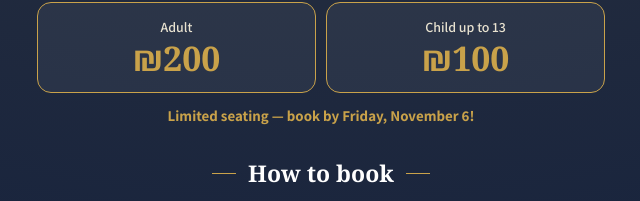
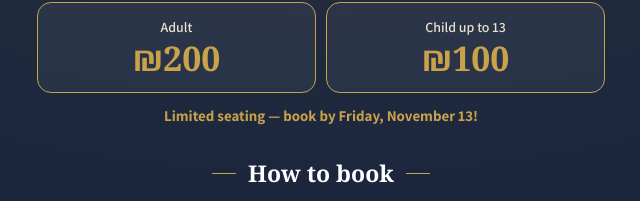
Before and after one commit to GregRac/chabbat-yad, a plain HTML site: page index.html in a window 1280 px wide. Shown: the part 1015-1216 px from the top of the page, 319-959 px from the left. Drawn offline with Linux system fonts and the light colour scheme; no server answers; a web font is replaced by a local one.

Commit message:
Inscriptions rouvertes jusqu'au vendredi 13 novembre
Co-Authored-By: Claude Opus 5.5 <noreply@anthropic.com>
Claude-Session: https://claude.ai/code/session_018vr7WJv8MfXnwaWQKR261Y

```diff
--- a/index.html
+++ b/index.html
@@ -5,10 +5,10 @@
 <meta charset="utf-8">
 <meta name="viewport" content="width=device-width, initial-scale=1">
 <title>Chabbat communautaire – 20.11</title>
-<meta name="description" content="Vendredi 20 novembre · Parachat Vayétsé · Katsin, à partir de 18h30 · en présence du Rav Elyahou. Réservation jusqu'au vendredi 6 novembre.">
+<meta name="description" content="Vendredi 20 novembre · Parachat Vayétsé · Katsin, à partir de 18h30 · en présence du Rav Elyahou. Réservation jusqu'au vendredi 13 novembre.">
 <meta property="og:type" content="website">
 <meta property="og:title" content="Chabbat communautaire · שבת קהילתית – 20.11">
-<meta property="og:description" content="Vendredi 20 novembre · Katsin, à partir de 18h30 · en présence du Rav Elyahou. Réservez jusqu'au 6 novembre.">
+<meta property="og:description" content="Vendredi 20 novembre · Katsin, à partir de 18h30 · en présence du Rav Elyahou. Réservez jusqu'au 13 novembre.">
 <meta property="og:image" content="https://gregrac.github.io/chabbat-yad/logo.jpg">
 <meta property="og:url" content="https://gregrac.github.io/chabbat-yad/">
 <link rel="icon" href="logo.jpg">
@@ -334,10 +334,10 @@ var I18N = {
     subtitle: "Une séouda de Chabbat pleine d'élévation et de joie",
     verse: "comme il est dit : « Qu'il est bon et doux pour des frères d'être ensemble ! »", withRav: "en présence du Rav Elyahou", time: "À partir de 18h30",
     cta: "Réserver mes places", parasha: "Parachat Vayétsé",
-    lblDeadline: "Réservation jusqu'au", deadline: "Vendredi 6 novembre",
+    lblDeadline: "Réservation jusqu'au", deadline: "Vendredi 13 novembre",
     secEvent: "La soirée", lblDate: "Date", lblTime: "Horaire", lblPlace: "Lieu", lblRav: "En présence de", ravName: "Rav Elyahou",
     eventText: "Une soirée pour se retrouver, chanter et honorer le Chabbat ensemble, autour d'un dîner festif.",
-    secPrices: "Tarifs", adultLbl: "Adulte", childLbl: "Enfant jusqu'à 13 ans", limited: "Places limitées — réservez jusqu'au vendredi 6 novembre !",
+    secPrices: "Tarifs", adultLbl: "Adulte", childLbl: "Enfant jusqu'à 13 ans", limited: "Places limitées — réservez jusqu'au vendredi 13 novembre !",
     secHow: "Comment réserver", step1: "Remplissez le formulaire ci-dessous.", step2: "Recevez votre lien de paiement sur WhatsApp.", step3: "Vos places sont confirmées dès réception du paiement.",
     secForm: "Réservation",
     fullBanner: "Complet pour le moment — les nouvelles demandes passent en liste d'attente.",
@@ -367,10 +367,10 @@ var I18N = {
     subtitle: "An uplifting, joyful Shabbat meal",
     verse: "as it is said: “How good and how pleasant it is for brothers to sit together!”", withRav: "with Rav Eliyahu", time: "From 6:30 pm",
     cta: "Book my seats", parasha: "Parashat Vayetze",
-    lblDeadline: "Book by", deadline: "Friday, November 6",
+    lblDeadline: "Book by", deadline: "Friday, November 13",
     secEvent: "The evening", lblDate: "Date", lblTime: "Time", lblPlace: "Venue", lblRav: "With", ravName: "Rav Eliyahu",
     eventText: "An evening to come together, sing and honor Shabbat around a festive dinner.",
-    secPrices: "Prices", adultLbl: "Adult", childLbl: "Child up to 13", limited: "Limited seating — book by Friday, November 6!",
+    secPrices: "Prices", adultLbl: "Adult", childLbl: "Child up to 13", limited: "Limited seating — book by Friday, November 13!",
     secHow: "How to book", step1: "Fill in the form below.", step2: "Receive your payment link on WhatsApp.", step3: "Your seats are confirmed once payment is received.",
     secForm: "Booking",
     fullBanner: "Currently full — new requests go on the waiting list.",
@@ -400,10 +400,10 @@ var I18N = {
     subtitle: "Una seudà di Shabbat elevata e piena di gioia",
     verse: "come è detto: «Com'è bello e dolce che i fratelli stiano insieme!»", withRav: "alla presenza di Rav Eliyahu", time: "Dalle ore 18:30",
     cta: "Prenota i miei posti", parasha: "Parashà Vayetzè",
-    lblDeadline: "Prenotazioni entro", deadline: "Venerdì 6 novembre",
+    lblDeadline: "Prenotazioni entro", deadline: "Venerdì 13 novembre",
     secEvent: "La serata", lblDate: "Data", lblTime: "Orario", lblPlace: "Luogo", lblRav: "Alla presenza di", ravName: "Rav Eliyahu",
     eventText: "Una serata per ritrovarsi, cantare e onorare lo Shabbat insieme, attorno a una cena di festa.",
-    secPrices: "Prezzi", adultLbl: "Adulti", childLbl: "Bambini fino a 13 anni", limited: "Posti limitati — prenota entro venerdì 6 novembre!",
+    secPrices: "Prezzi", adultLbl: "Adulti", childLbl: "Bambini fino a 13 anni", limited: "Posti limitati — prenota entro venerdì 13 novembre!",
     secHow: "Come prenotare", step1: "Compila il modulo qui sotto.", step2: "Ricevi il link di pagamento su WhatsApp.", step3: "I posti sono confermati al ricevimento del pagamento.",
     secForm: "Prenotazione",
     fullBanner: "Al momento è tutto esaurito — le nuove richieste vanno in lista d'attesa.",
@@ -433,10 +433,10 @@ var I18N = {
     subtitle: "סעודת שבת מרוממת ומלאת שמחה",
     verse: "כמו שנאמר ״הנה מה טוב ומה נעים שבת אחים גם יחד״", withRav: "בהשתתפות הרב אליהו", time: "החל מ־18:30",
     cta: "הזמנת מקומות", parasha: "פרשת ויצא",
-    lblDeadline: "הרשמה עד", deadline: "יום שישי, 6 בנובמבר",
+    lblDeadline: "הרשמה עד", deadline: "יום שישי, 13 בנובמבר",
     secEvent: "הערב", lblDate: "תאריך", lblTime: "שעה", lblPlace: "מקום", lblRav: "בהשתתפות", ravName: "הרב אליהו",
     eventText: "ערב של מפגש, שירה וכבוד השבת סביב סעודה חגיגית.",
-    secPrices: "מחירים", adultLbl: "מבוגר", childLbl: "ילד עד גיל 13", limited: "מספר המקומות מוגבל — הרשמה עד יום שישי, 6 בנובמבר!",
+    secPrices: "מחירים", adultLbl: "מבוגר", childLbl: "ילד עד גיל 13", limited: "מספר המקומות מוגבל — הרשמה עד יום שישי, 13 בנובמבר!",
     secHow: "איך נרשמים", step1: "ממלאים את הטופס שלמטה.", step2: "מקבלים קישור לתשלום בוואטסאפ.", step3: "המקומות מאושרים עם קבלת התשלום.",
     secForm: "הרשמה",
     fullBanner: "האירוע מלא כרגע — בקשות חדשות נכנסות לרשימת המתנה.",
```
